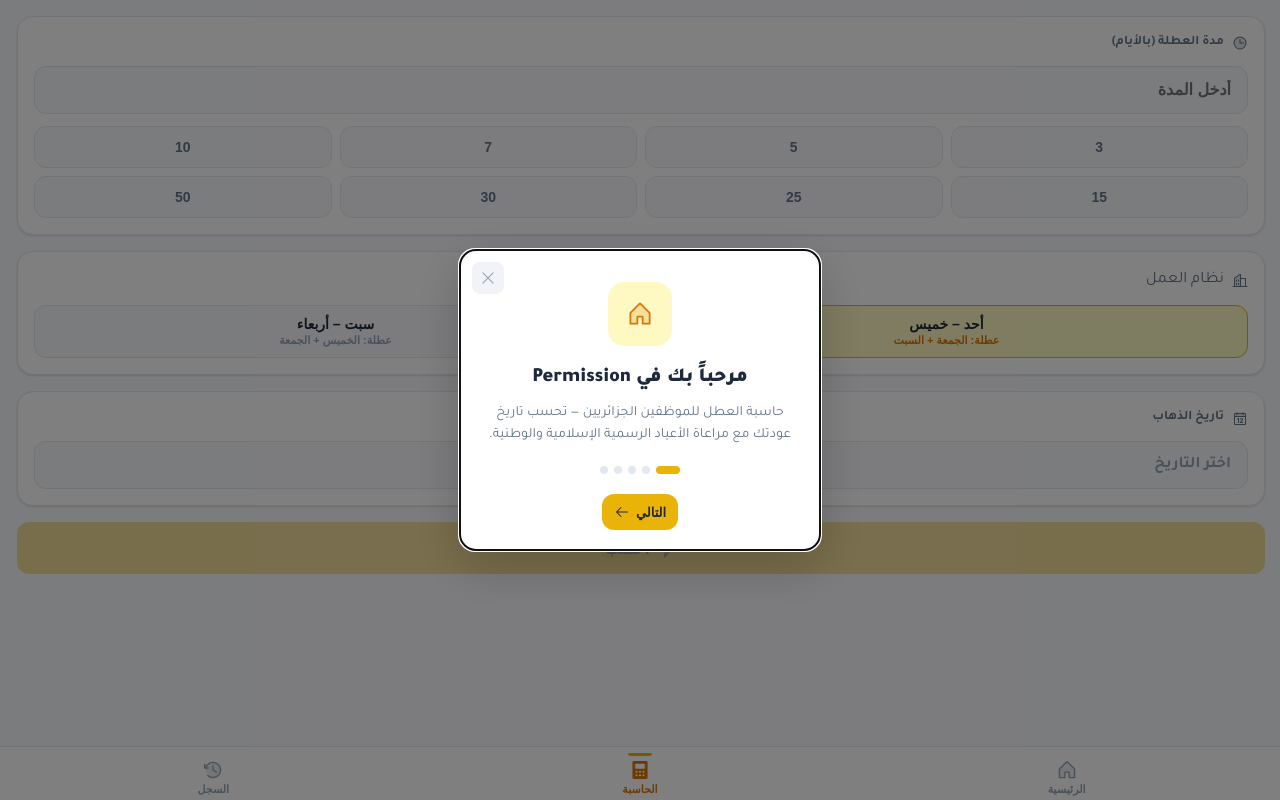
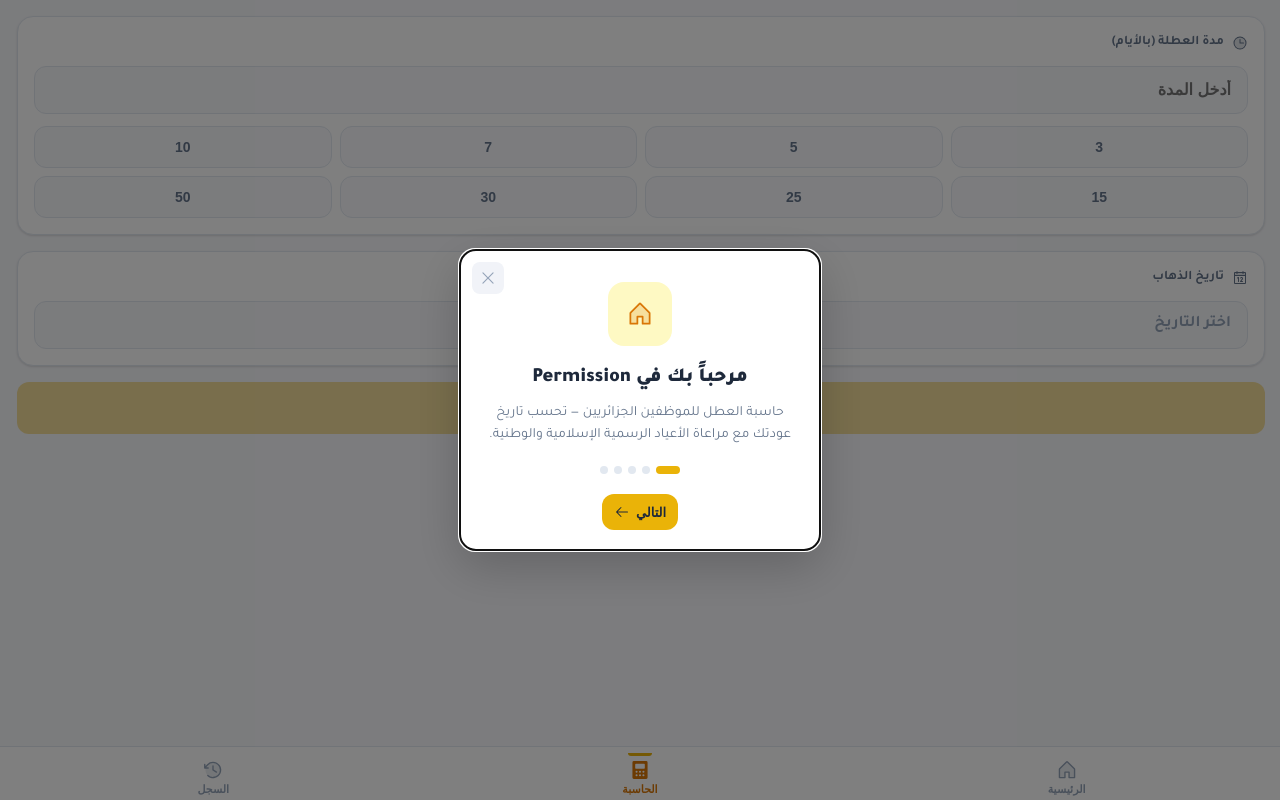
Before and after one commit to 0xsmaiil/Permission, a React (Vite) app: page / in a window 1280 px wide. Built offline with nearby package versions, Linux system fonts and the light colour scheme.

Commit message:
fix: remove work week — resume is always departure+N+1, no rest-day skipping

```diff
--- a/src/components/Calculator.tsx
+++ b/src/components/Calculator.tsx
@@ -1,11 +1,11 @@
 import { useState, useMemo, useCallback } from "react";
-import { Calendar, Clock, ArrowClockwise, Lightning, Buildings } from "@phosphor-icons/react";
-import { calculateDates, isHoliday as checkHoliday, type WorkWeek } from "../lib/holidays";
+import { Calendar, Clock, ArrowClockwise, Lightning } from "@phosphor-icons/react";
+import { calculateDates, isHoliday as checkHoliday } from "../lib/holidays";
 import { Results } from "./Results";
 import { BottomSheet } from "./BottomSheet";
 import { DatePicker } from "./DatePicker";
 import { InstallBanner } from "./InstallBanner";
-import { addToHistory, saveReminder, getWorkWeek, setWorkWeek } from "../lib/storage";
+import { addToHistory, saveReminder } from "../lib/storage";
 import { toLocalDateStr } from "../lib/dates";
 import { useT } from "../lib/i18n";
 
@@ -16,7 +16,6 @@
   const [result, setResult] = useState<ReturnType<typeof calculateDates> | null>(null);
   const [error, setError] = useState("");
   const [sheetOpen, setSheetOpen] = useState(false);
-  const [workWeek, setWorkWeekState] = useState<WorkWeek>(getWorkWeek);
 
   const today = useMemo(() => new Date().toISOString().split("T")[0], []);
 
@@ -25,12 +24,6 @@
     const d = new Date(departureDate + "T00:00:00");
     return isNaN(d.getTime()) ? null : d;
   }, [departureDate]);
-
-  const handleWorkWeekChange = useCallback((ww: WorkWeek) => {
-    setWorkWeekState(ww);
-    setWorkWeek(ww);
-    setResult(null);
-  }, []);
 
   const handleCalculate = useCallback(() => {
     setError("");
@@ -49,7 +42,7 @@
       return;
     }
 
-    const r = calculateDates(parsedDate, days, workWeek);
+    const r = calculateDates(parsedDate, days);
     setResult(r);
     setSheetOpen(true);
 
@@ -61,7 +54,7 @@
       overlaps: r.overlaps.length,
     });
     saveReminder(toLocalDateStr(r.resumeDate));
-  }, [duration, departureDate, parsedDate, workWeek]);
+  }, [duration, departureDate, parsedDate]);
 
   const handleReset = () => {
     setDuration("");
@@ -115,31 +108,6 @@
 
         <div className="section">
           <div className="section-header">
-            <Buildings size={16} weight="duotone" />
-            <span className="section-header-label">{t("calc.workweek.label")}</span>
-          </div>
-          <div className="ww-toggle">
-            <button
-              type="button"
-              className={`ww-btn ${workWeek === "sun-thu" ? "ww-btn-active" : ""}`}
-              onClick={() => handleWorkWeekChange("sun-thu")}
-            >
-              <span className="ww-days">{t("calc.workweek.sun-thu")}</span>
-              <span className="ww-off">{t("calc.workweek.off.sun-thu")}</span>
-            </button>
-            <button
-              type="button"
-              className={`ww-btn ${workWeek === "sat-wed" ? "ww-btn-active" : ""}`}
-              onClick={() => handleWorkWeekChange("sat-wed")}
-            >
-              <span className="ww-days">{t("calc.workweek.sat-wed")}</span>
-              <span className="ww-off">{t("calc.workweek.off.sat-wed")}</span>
-            </button>
-          </div>
-        </div>
-
-        <div className="section">
-          <div className="section-header">
             <Calendar size={16} weight="duotone" />
             <label htmlFor="departure-date">{t("calc.date.label")}</label>
           </div>
--- a/src/lib/holidays.ts
+++ b/src/lib/holidays.ts
@@ -110,13 +110,6 @@
   return all;
 }
 
-export type WorkWeek = "sun-thu" | "sat-wed";
-
-const REST_DAYS: Record<WorkWeek, number[]> = {
-  "sun-thu": [5, 6],
-  "sat-wed": [4, 5],
-};
-
 export function isHoliday(dateStr: string): boolean {
   const [y, m, d] = dateStr.split("-").map(Number);
   if (!y || !m || !d) return false;
@@ -128,21 +121,7 @@
   return getCustomHolidays().some((h) => h.date === dateStr);
 }
 
-export function isRestDay(date: Date, workWeek: WorkWeek): boolean {
-  return REST_DAYS[workWeek].includes(date.getDay());
-}
-
-function dateStr(d: Date): string {
-  return `${d.getFullYear()}-${String(d.getMonth() + 1).padStart(2, "0")}-${String(d.getDate()).padStart(2, "0")}`;
-}
-
-function isHolidayDate(d: Date): boolean {
-  return isHoliday(dateStr(d));
-}
-
-export function calculateDates(departureDate: Date, durationDays: number, workWeek?: WorkWeek) {
-  const ww = workWeek ?? "sun-thu";
-
+export function calculateDates(departureDate: Date, durationDays: number) {
   const returnDate = new Date(departureDate);
   returnDate.setDate(returnDate.getDate() + durationDays - 1);
 
@@ -159,7 +138,6 @@
     }
   }
 
-  // Custom holidays
   for (const h of getCustomHolidays()) {
     const hDate = new Date(h.date + "T00:00:00");
     if (hDate >= departureDate && hDate <= returnDate && !seenHolidays.has(h.date)) {
@@ -170,9 +148,6 @@
 
   const resumeDate = new Date(returnDate);
   resumeDate.setDate(resumeDate.getDate() + 1);
-  while (isRestDay(resumeDate, ww) || isHolidayDate(resumeDate)) {
-    resumeDate.setDate(resumeDate.getDate() + 1);
-  }
 
   return { returnDate, resumeDate, overlaps: holidays };
 }
--- a/src/lib/storage.ts
+++ b/src/lib/storage.ts
@@ -102,20 +102,6 @@
   return getHistory().reduce((sum, r) => sum + r.durationDays, 0);
 }
 
-const WORK_WEEK_KEY = "permission-work-week";
-
-export type WorkWeek = "sun-thu" | "sat-wed";
-
-export function getWorkWeek(): WorkWeek {
-  const v = localStorage.getItem(WORK_WEEK_KEY);
-  if (v === "sat-wed") return "sat-wed";
-  return "sun-thu";
-}
-
-export function setWorkWeek(ww: WorkWeek): void {
-  localStorage.setItem(WORK_WEEK_KEY, ww);
-}
-
 const CUSTOM_HOLIDAY_KEY = "permission-custom-holidays";
 
 export interface CustomHoliday {
```
Also changed, not shown: 1 other file (tests, documents, lock files or other folders).
